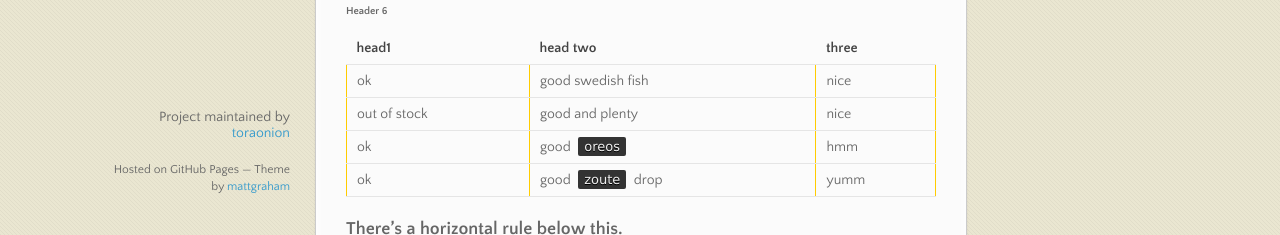
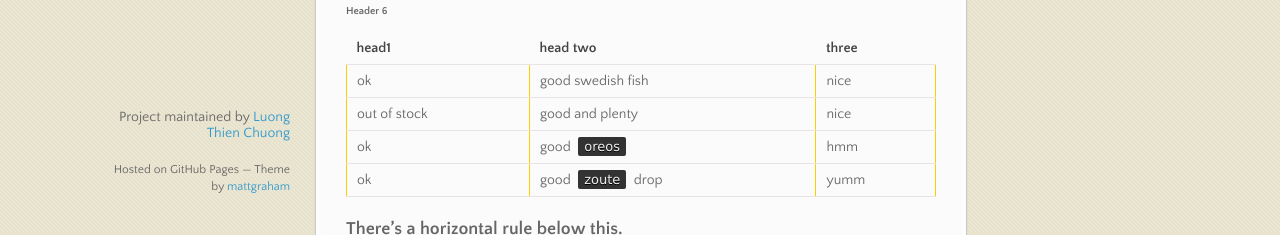
Before and after one commit to toraonion/chenchenyangll.github.io, a Jekyll site: the page built from index.md, in a window 1280 px wide and 900 px high, scrolled down 515 px. Shown: the part 665-900 px from the top of the window. Built offline with Jekyll 4.4.1, drawn with Linux system fonts in a browser that asks for light colours.

Commit message:
Update _config.yml

```diff
--- a/_config.yml
+++ b/_config.yml
@@ -3,3 +3,7 @@ description: My personal blog.
 show_downloads: false
 google_analytics:
 theme: jekyll-theme-leap-day
+github:
+  zip_url: http://example.com/download.zip
+  another_url: another value
+  owner_name: Luong Thien Chuong
```
